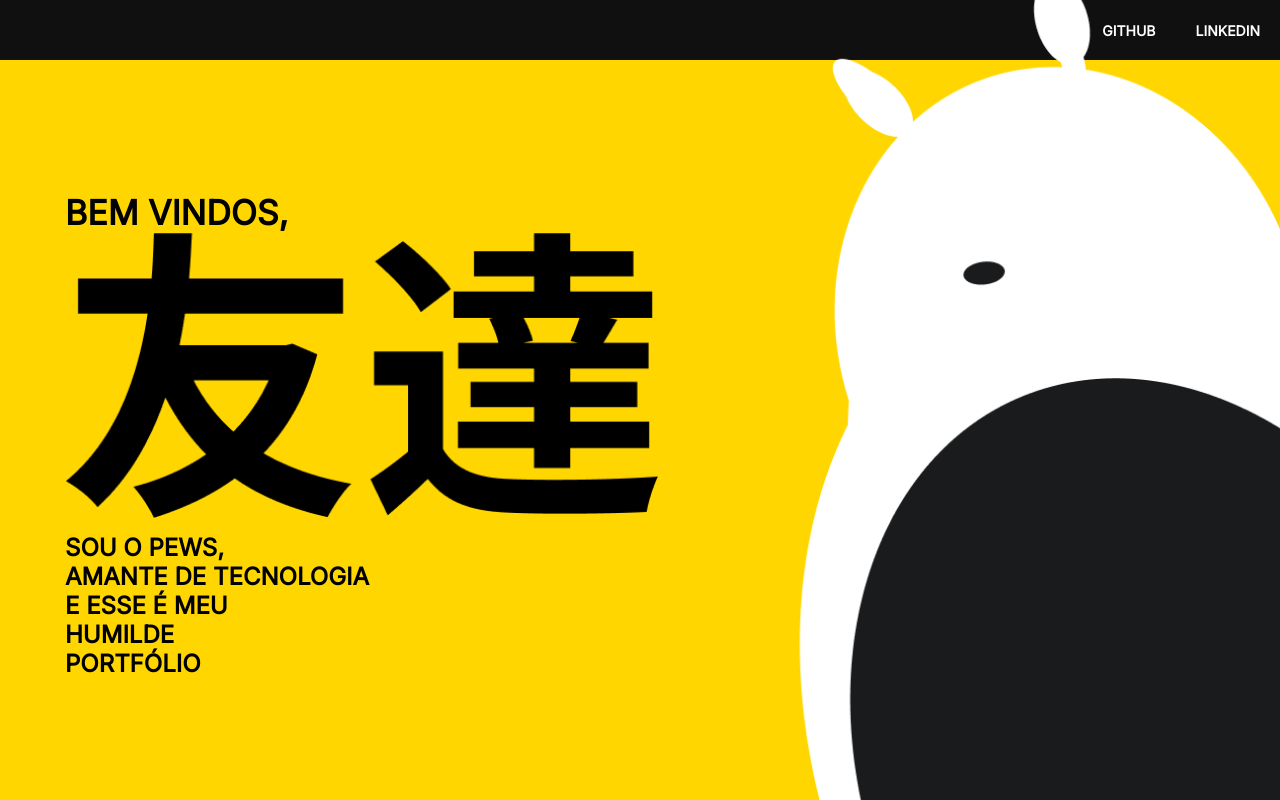
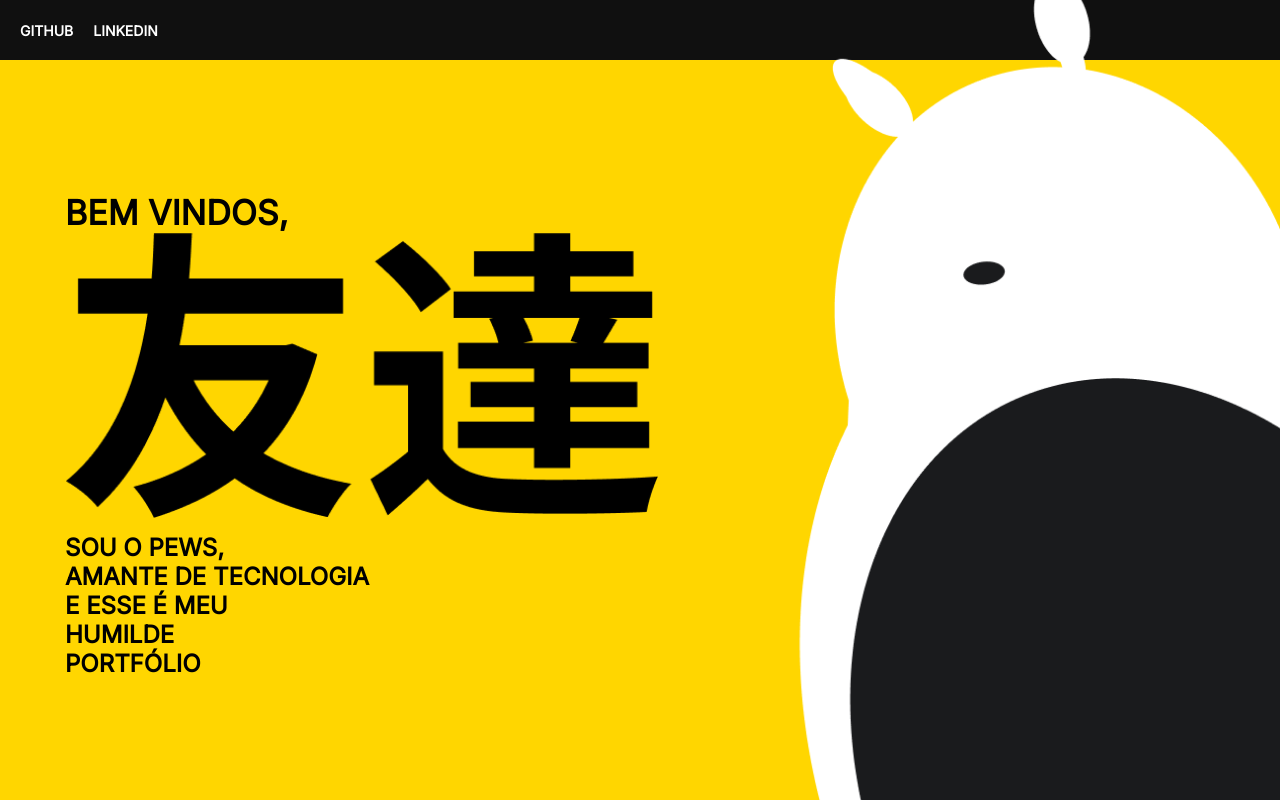
Before and after one commit to Pews-DEV/portfolio, a React (Create React App) app: page / in a window 1280 px wide. Built offline with nearby package versions, Linux system fonts and the light colour scheme.

Commit message:
feat: ajustando header

```diff
--- a/src/components/header/styles.js
+++ b/src/components/header/styles.js
@@ -7,19 +7,27 @@ export const Header = styled.header`
 
   display: flex;
   align-items: center;
-  justify-content: flex-end;
-  gap: 40px;
+  justify-content: center;
+  gap: 20px;
 
   width: 100%;
   height: 60px;
 
   box-shadow: 0px 4px 4px rgba(0, 0, 0, 0.25);
+
+  @media (min-width: 426px) {
+    justify-content: flex-start;
+  }
 `
 
 export const Link = styled.a`
   font-family: 'Inter';
   font-style: normal;
   font-weight: 700;
-  font-size: 14px;
+  font-size: 10px;
   color: white;
+
+  @media (min-width: 426px) {
+    font-size: 14px;
+  }
 `;
```
